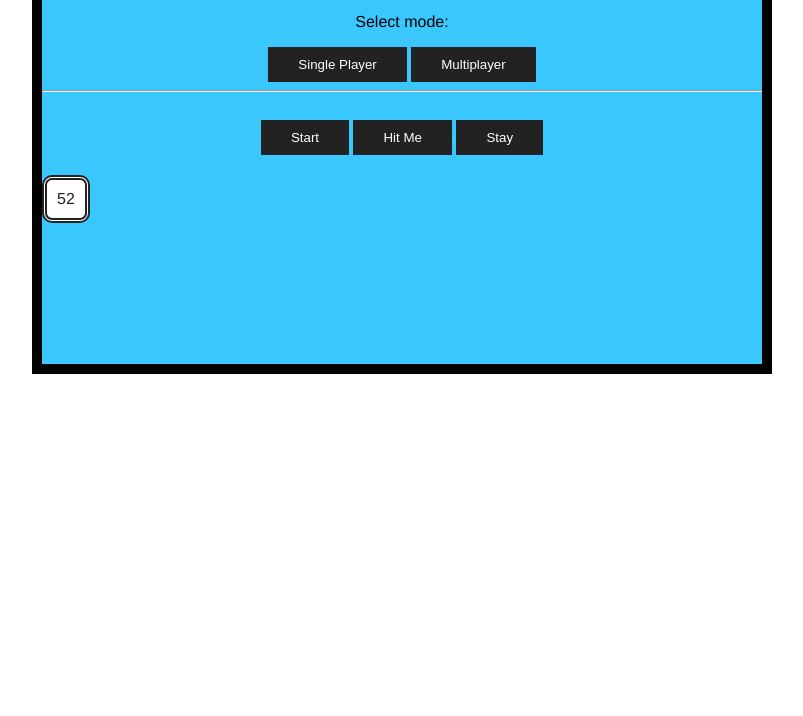
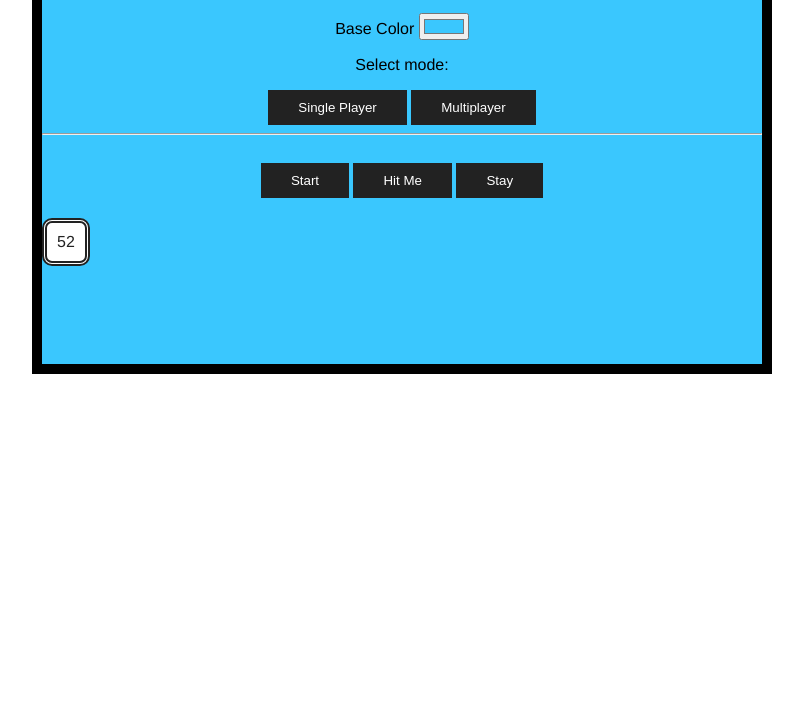
Before and after one commit to Joanna-Chadzynska/blackjack-game, a website built with webpack: page index.html in a window 1280 px wide. Shown: the part 84-800 px from the top of the page, without its empty margins (238-1041 px from the left). Built offline with nearby package versions, Linux system fonts and the light colour scheme.

Commit message:
add color input with label

```diff
--- a/index.html
+++ b/index.html
@@ -11,7 +11,8 @@
 			<div class="game__header">
 				<h3 class="title">Blackjack</h3>
 			</div>
-
+			<label for="base">Base Color</label>
+			<input id="base" type="color" name="base" value="#3ac7fe" />
 			<div class="game__mode">
 				<p>Select mode:</p>
 				<button class="btn btn__mode" data-mode="1">Single Player</button>
```
